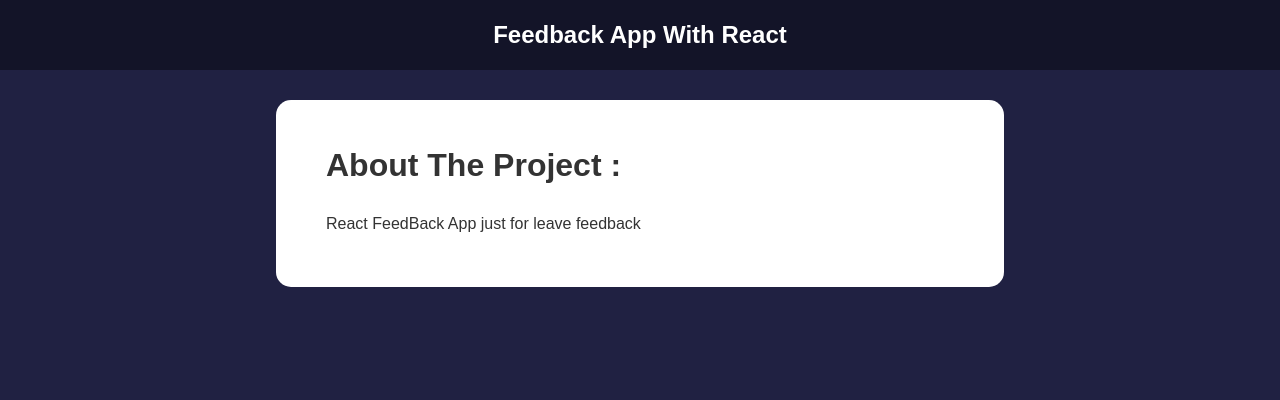
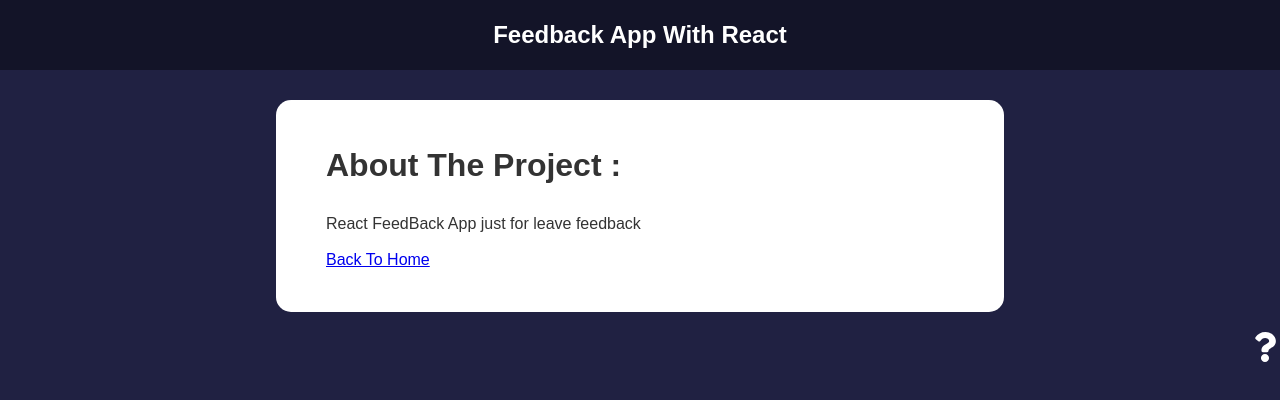
Before and after one commit to masudursourav/Feedback-App-With-React, a React (Create React App) app: page /about in a window 1280 px wide. Shown: the top 400 px of the page. Built offline with nearby package versions, Linux system fonts and the light colour scheme.

Commit message:
About-Link-Added

```diff
--- a/src/App.js
+++ b/src/App.js
@@ -8,6 +8,7 @@
 import Header from './Componets/Header';
 import FeedbackData from './data/FeedbackData';
 import About from './Pages/About';
+import AboutIconLink from './Componets/AboutIconLink';
 function App() {
   const [feedback, setFeedback] = useState(FeedbackData);
   const deleteFeedback = (id) => {
@@ -37,6 +38,7 @@
       <Route path='/about' element={<About/>}/>
       </Routes>
     </div>
+    <AboutIconLink/>
     </Router>
   );
 }
--- /dev/null
+++ b/src/Componets/AboutIconLink.js
@@ -0,0 +1,14 @@
+import React from 'react';
+import {FaQuestion} from 'react-icons/fa'
+import {Link} from 'react-router-dom'
+const AboutIconLink = () => {
+    return (
+        <div className='about-link'>
+            <Link to='/about'>
+            <FaQuestion size={30}/>
+            </Link>
+        </div>
+    );
+};
+
+export default AboutIconLink;
--- a/src/Pages/About.js
+++ b/src/Pages/About.js
@@ -1,4 +1,5 @@
 import React from 'react';
+import { Link } from 'react-router-dom';
 import Card from '../Componets/Shared/Card';
 
 const About = () => {
@@ -7,6 +8,7 @@
             <div className="about">
                 <h1>About The Project : </h1>
                 <p>React FeedBack App just for leave feedback</p>
+                <Link to='/'>Back To Home</Link>
             </div>
         </Card>
     );
```
